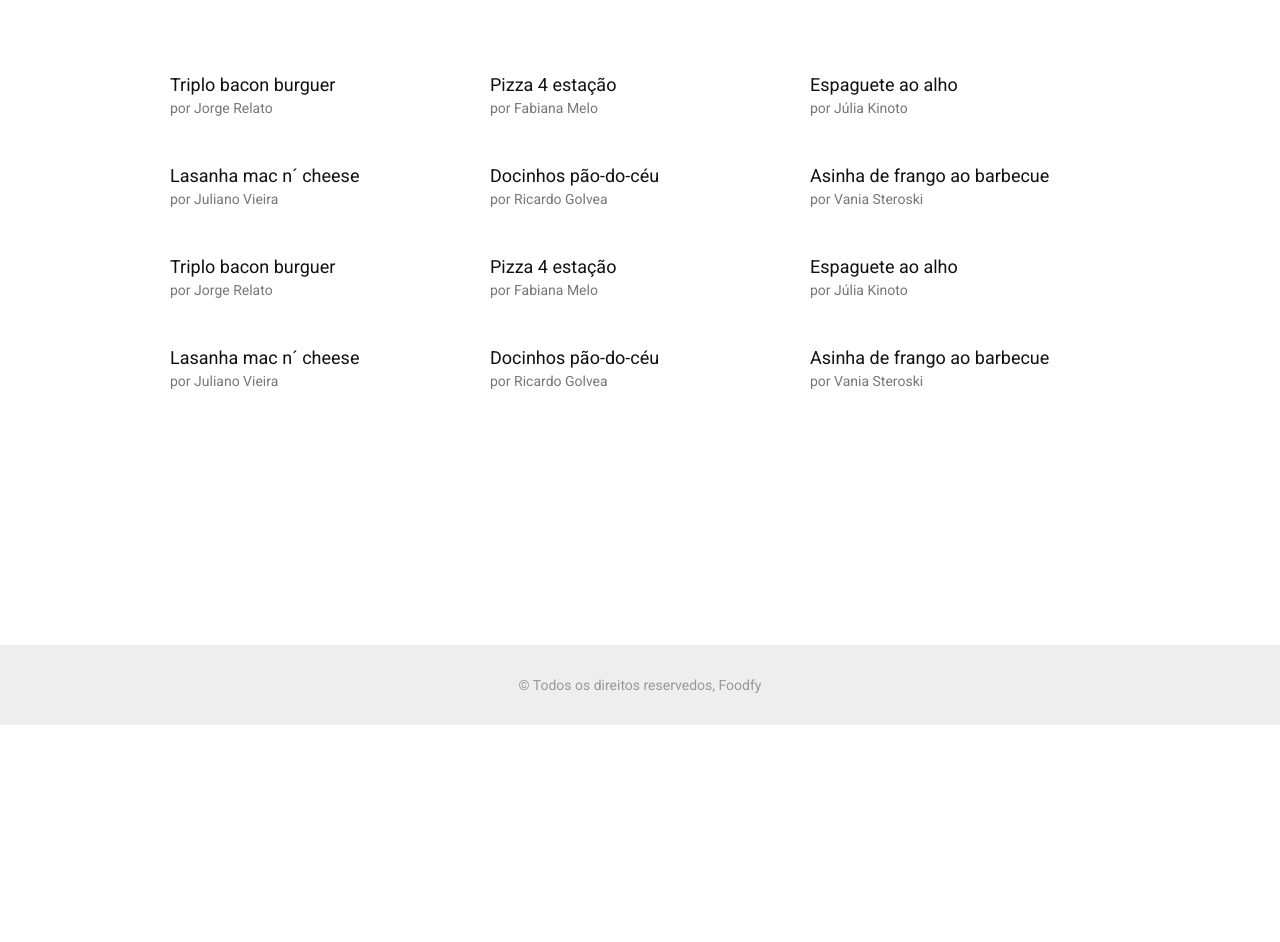
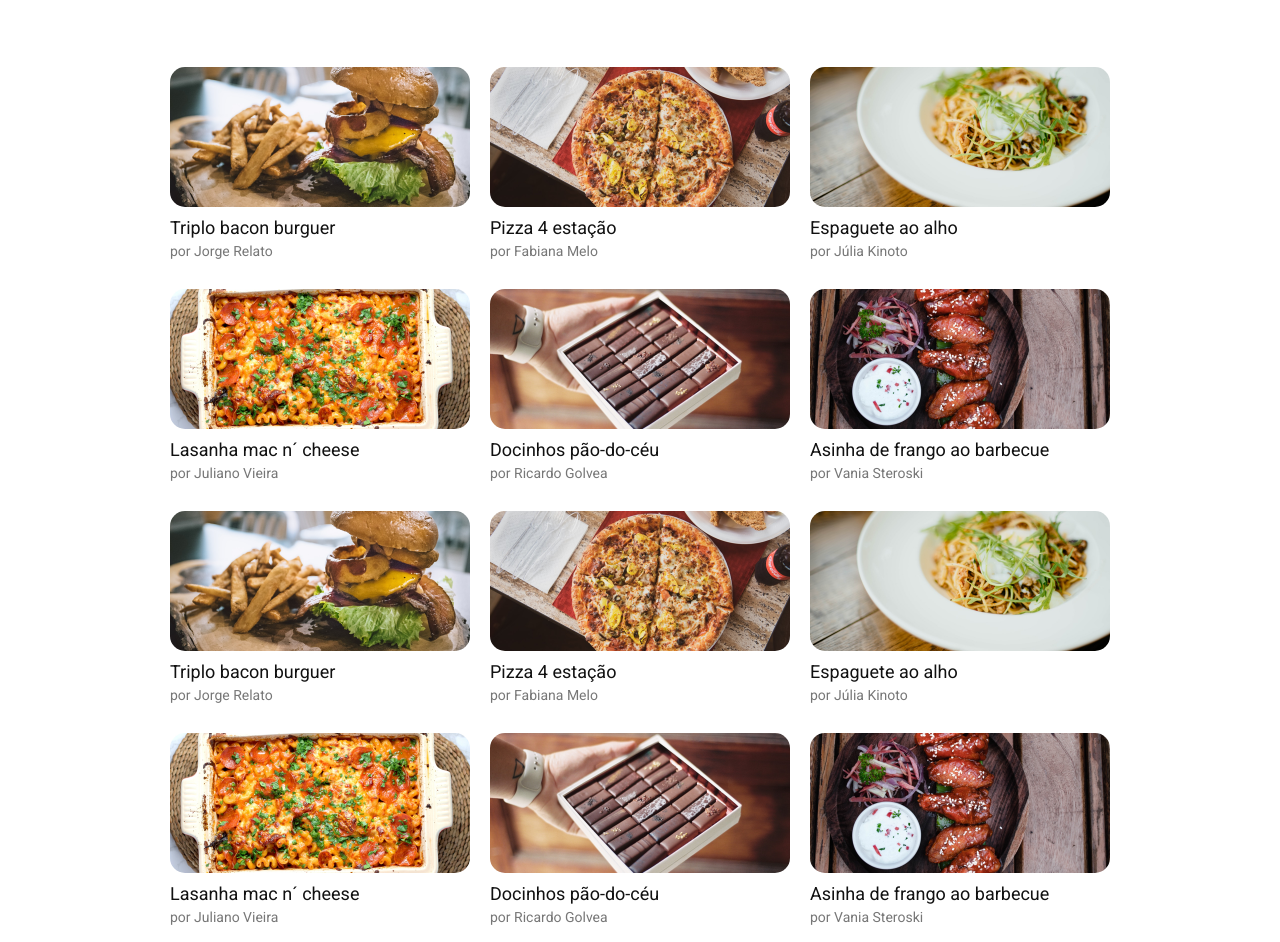
Before and after one commit to Dtesch9/Dtesch9.github.io, a plain HTML site: page recipes.html in a window 1280 px wide. Shown: the part 75-1017 px from the top of the page. Before the commit the page ends 800 px from the top, so only its background shows below. Drawn offline with Linux system fonts and the light colour scheme.

Commit message:
Fixed Links path

```diff
--- a/recipes.html
+++ b/recipes.html
@@ -13,7 +13,7 @@
 <body>
   <header>
     <nav>
-      <a href="/"><img src="/logo.png" alt="Logo"></a>
+      <a href="/"><img src="/assets/logo.png" alt="Logo"></a>
       <div class="nav-grid">
         <a href="/about">Sobre</a>
         <a href="/recipes">Receitas</a>
@@ -25,62 +25,62 @@
     <section>
       <div class="cards">
         <div class="card recipe-pointer">
-          <img src="/burger.png" alt="">
+          <img src="/assets/burger.png" alt="">
           <h6>Triplo bacon burguer</h6>
           <p>por Jorge Relato</p>
         </div>
         <div class="card recipe-pointer">
-          <img src="/pizza.png" alt="">
+          <img src="/assets/pizza.png" alt="">
           <h6>Pizza 4 estação</h6>
           <p>por Fabiana Melo</p>
         </div>
         <div class="card recipe-pointer">
-          <img src="/espaguete.png" alt="">
+          <img src="/assets/espaguete.png" alt="">
           <h6>Espaguete ao alho</h6>
           <p>por Júlia Kinoto</p>
         </div>
         <div class="card recipe-pointer">
-          <img src="/lasanha.png" alt="">
+          <img src="/assets/lasanha.png" alt="">
           <h6>Lasanha mac n´ cheese</h6>
           <p>por Juliano Vieira</p>
         </div>
         <div class="card recipe-pointer">
-          <img src="/doce.png" alt="">
+          <img src="/assets/doce.png" alt="">
           <h6>Docinhos pão-do-céu</h6>
           <p>por Ricardo Golvea</p>
         </div>
         <div class="card recipe-pointer">
-          <img src="/asinhas.png" alt="">
+          <img src="/assets/asinhas.png" alt="">
           <h6>Asinha de frango ao barbecue</h6>
           <p>por Vania Steroski</p>
         </div>
         <div class="card recipe-pointer">
-          <img src="/burger.png" alt="">
+          <img src="/assets/burger.png" alt="">
           <h6>Triplo bacon burguer</h6>
           <p>por Jorge Relato</p>
         </div>
         <div class="card recipe-pointer">
-          <img src="/pizza.png" alt="">
+          <img src="/assets/pizza.png" alt="">
           <h6>Pizza 4 estação</h6>
           <p>por Fabiana Melo</p>
         </div>
         <div class="card recipe-pointer">
-          <img src="/espaguete.png" alt="">
+          <img src="/assets/espaguete.png" alt="">
           <h6>Espaguete ao alho</h6>
           <p>por Júlia Kinoto</p>
         </div>
         <div class="card recipe-pointer">
-          <img src="/lasanha.png" alt="">
+          <img src="/assets/lasanha.png" alt="">
           <h6>Lasanha mac n´ cheese</h6>
           <p>por Juliano Vieira</p>
         </div>
         <div class="card recipe-pointer">
-          <img src="/doce.png" alt="">
+          <img src="/assets/doce.png" alt="">
           <h6>Docinhos pão-do-céu</h6>
           <p>por Ricardo Golvea</p>
         </div>
         <div class="card recipe-pointer">
-          <img src="/asinhas.png" alt="">
+          <img src="/assets/asinhas.png" alt="">
           <h6>Asinha de frango ao barbecue</h6>
           <p>por Vania Steroski</p>
         </div>
```
Also changed, not shown: about.html (+1 -1 lines), index.html (+8 -8 lines).
